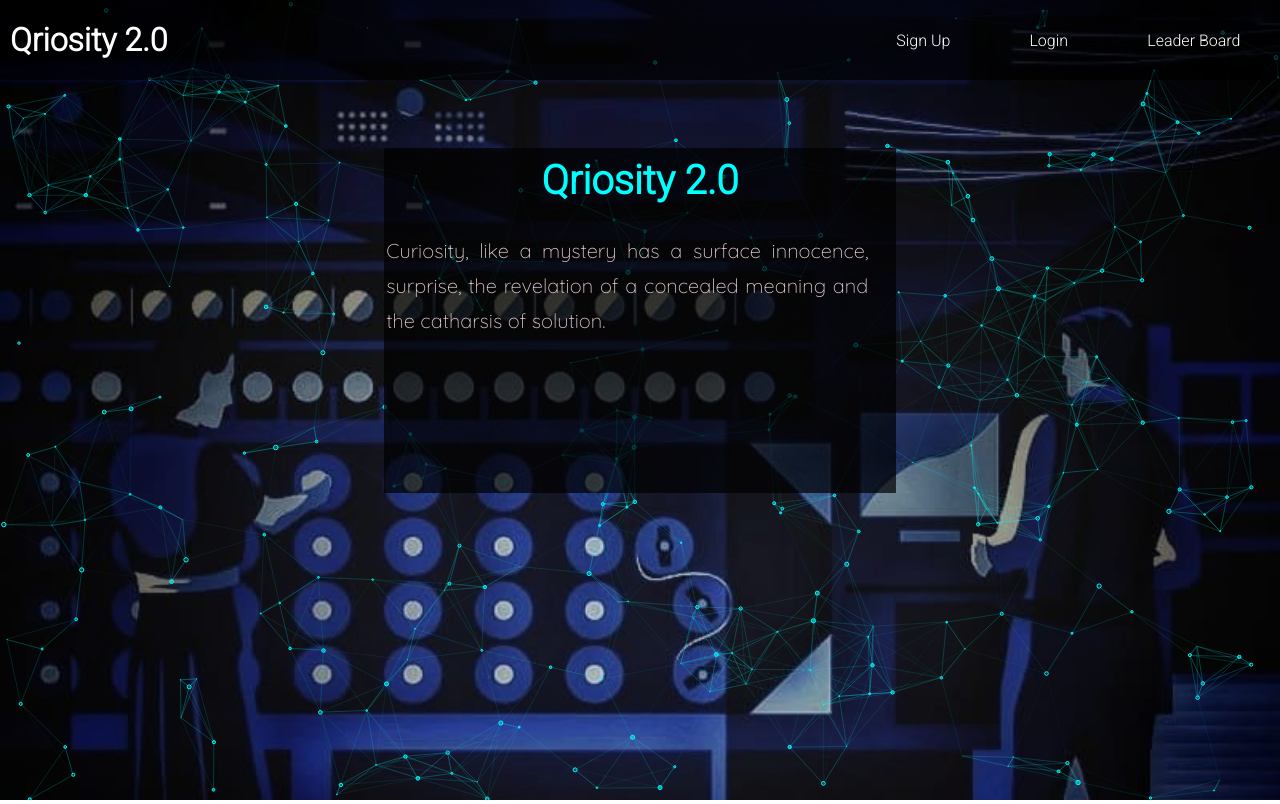
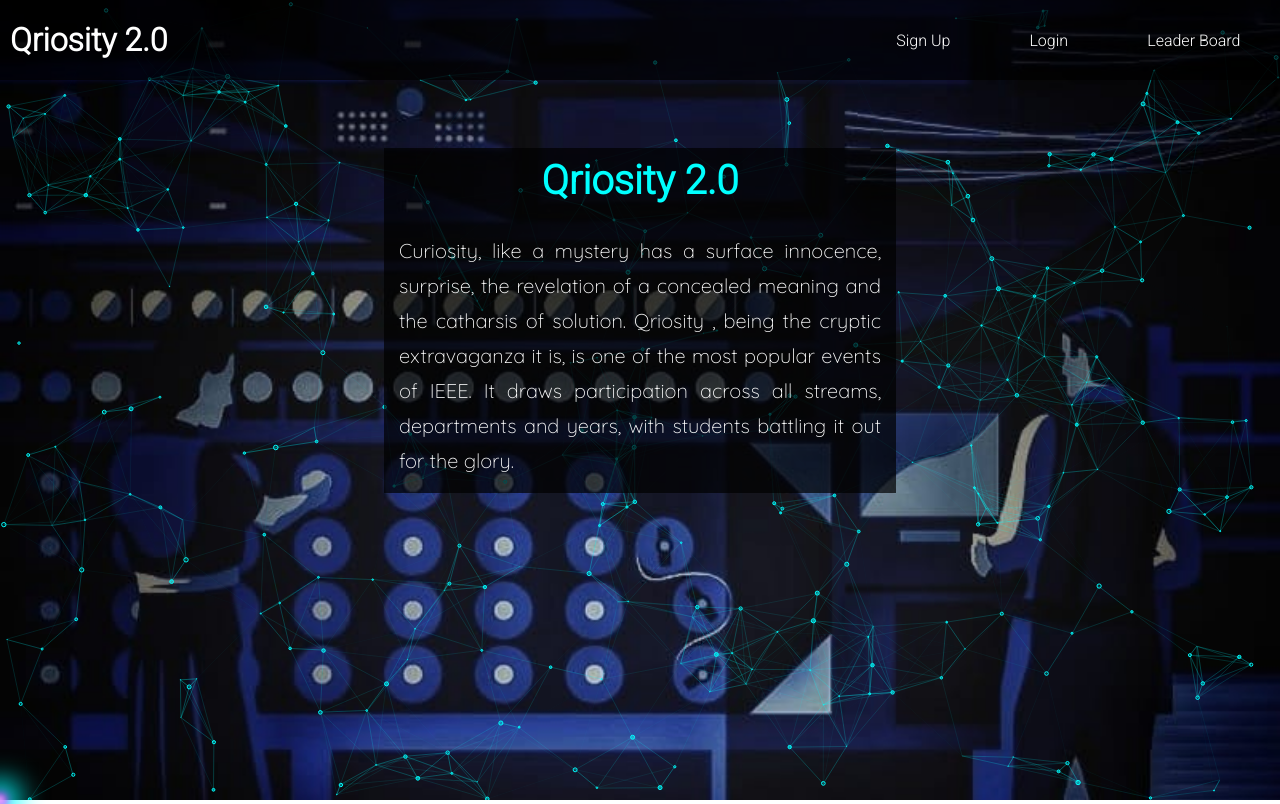
Before and after one commit to stallionz-arch/Django_2, a Django app: page / in a window 1280 px wide. Run offline with Django 3.2, Linux system fonts and the light colour scheme; data comes from the database, SQL or seed files in the repository; some libraries are stand-ins or nearby versions.

Commit message:
text animation

```diff
--- a/Django-Sphinx-Project/quiz/static/base/app.js
+++ b/Django-Sphinx-Project/quiz/static/base/app.js
@@ -17,8 +17,9 @@ navLinks.forEach((link) => {
   });
 });
 
-let tl2 = gsap.timeline({ default: { duration: 1.5 } });
+let tl2 = gsap.timeline({ default: { duration: 1.22 } });
 
 tl2
+  .fromTo(".veil", { height: "100%" }, { height: "0%" })
   .fromTo("#particles-js", { x: "-500", opacity: 0 }, { x: "0", opacity: 1 })
   .fromTo("header", { x: "500", opacity: 0 }, { x: "0", opacity: 1 });
--- a/Django-Sphinx-Project/quiz/static/base/styles.css
+++ b/Django-Sphinx-Project/quiz/static/base/styles.css
@@ -83,19 +83,33 @@ header nav ul {
 }
 
 .cursor {
-  border-radius: 50%;
+  /* border: 2px solid #0ff;
+  border-radius: 2px; */
   position: absolute;
-  transform: translate(-50%, -50%);
+  transform: translate(-200%, -200%);
   pointer-events: none;
   z-index: 1000 !important;
   transition: all 0.3 ease;
   transition-property: background, transform;
   transform-origin: 100% 100%;
-  box-shadow: 60px 40px 20px 10px #0ff;
+  /* box-shadow: 60px 40px 20px 10px #0ff; */
   backdrop-filter: blur();
+  box-shadow: 0 0 6px 3px #fff, /* inner white */ 0 0 10px 6px #f0f,
+    /* middle magenta */ 0 0 28px 18px #0ff;
 }
 
 .link-grow {
   transform: scale(2);
-  background: rgb(248, 244, 137, 0.5);
+  background: rgba(248, 244, 137, 0.5);
 }
+
+.veil {
+  position: absolute;
+  height: 100vh;
+  width: 100vw;
+  background-color: rgba(16, 16, 31, 0.8);
+  top: 0;
+  left: 0;
+  z-index: 3;
+  pointer-events: none;
+}
--- a/Django-Sphinx-Project/quiz/static/home/homeStyle.css
+++ b/Django-Sphinx-Project/quiz/static/home/homeStyle.css
@@ -19,14 +19,14 @@ html {
   font-size: larger;
 }
 
-.pink_box {
+/* .pink_box {
   border-bottom: 5px ridge var(--myrightbot);
   border-top: 2px solid var(--myleftop);
   border-left: 2px solid var(--myleftop);
   border-right: 5px ridge var(--myrightbot);
   padding: 10px;
   font-family: "Roboto", sans-serif;
-}
+} */
 
 .bg-text {
   background-color: rgb(0, 0, 0); /* Fallback color */
@@ -97,15 +97,10 @@ html {
 }
 .nonauth {
   text-align: justify;
-  /* background-color: rgba(127, 255, 0, 0.5); */
   width: 40%;
   font-weight: lighter;
   font-family: "Quicksand", sans-serif;
   background-color: rgba(0, 0, 0, 0.7);
   padding: 15px;
   line-height: 35px;
-  /* border-radius: 2px;
-  border: 1px solid rgba(0, 0, 0, 0.7); */
-  /* position: absolute;
-  left: 30px; */
 }
--- a/Django-Sphinx-Project/quiz/static/home/home_app.js
+++ b/Django-Sphinx-Project/quiz/static/home/home_app.js
@@ -1,25 +1,39 @@
-let tl = gsap.timeline({ delay: 1.5, defaults: { duration: 1.4 } });
+let tl = gsap.timeline({ delay: 1.5, defaults: { duration: 0.5 } });
 
-tl.fromTo(".nonauth", { height: 0 }, { height: "100%" })
+tl.fromTo(
+  ".nonauth",
+  { height: "0", opacity: 0 },
+  { height: "100%", opacity: 0.5 }
+);
+tl.fromTo(
+  ".nonauth",
+  { width: "0 ", opacity: 0.5 },
+  { width: "40%", opacity: 1 }
+)
   .from(".glow", {
     opacity: 0,
     y: -100,
     ease: "bounce",
     stagger: 0.6,
   })
-  .from("html", {
-    "--myleftop": "pink",
-    "--myrightbot": "yellow",
-    yoyo: true,
-    repeat: -1,
-  })
   .from(".box-text1", {
-    opacity: 0,
-    x: -100,
-    ease: "rough",
-  })
-  .from(".box-text2", {
     opacity: 0,
     x: 100,
     ease: "rough",
   });
+
+const cl = document.querySelector("body");
+cl.addEventListener("mouseover", typeWriter);
+
+var i = 0;
+var txt2 =
+  "Qriosity , being the cryptic extravaganza it is, is one of the most popular events of IEEE. It draws participation across all streams, departments and years, with students battling it out for the glory.";
+var speed = 25;
+
+function typeWriter() {
+  if (i < txt2.length) {
+    document.getElementById("demo").innerHTML += txt2.charAt(i);
+    i++;
+    setTimeout(typeWriter, speed);
+  }
+}
--- a/Django-Sphinx-Project/quiz/templates/base.html
+++ b/Django-Sphinx-Project/quiz/templates/base.html
@@ -30,6 +30,7 @@
     <div id="particles-js"></div>
     <div class="cursor"></div>
     <div class="container">
+      <div class="veil"></div>
       <header>
         <h1>
           <a class="navbar-brand" href="{% url 'home' %}">Qriosity 2.0</a>
--- a/Django-Sphinx-Project/quiz/templates/home.html
+++ b/Django-Sphinx-Project/quiz/templates/home.html
@@ -12,6 +12,7 @@
 
 <body {% load staticfiles %}>
 <div class="content">
+
   {% load admin_urls %}
   {% if user.is_authenticated %}
   <div class="auth">
@@ -38,15 +39,12 @@
   <div class="nonauth">
       <div><h1 class="glow">Qriosity 2.0</h1></div>
       <br>
-      <p class="box-text1">
-        Curiosity, like a mystery has a surface innocence, surprise, the
-        revelation of a concealed meaning and the catharsis of solution.
+      <p class="box-text1" id = "demo">
+        Curiosity, like a mystery has a surface innocence, surprise, the revelation of a concealed meaning and the catharsis of solution.
       </p>
 
-      <p class="box-text2">
-        Curiosity , being the cryptic extravaganza it is, is one of the most
-        popular events of IEEE. It draws participation across all streams,
-        departments and years, with students battling it out for the glory.
+      <p class="box-text2" id = "demo2">
+
       </p>
   </div>
 </div>
```
